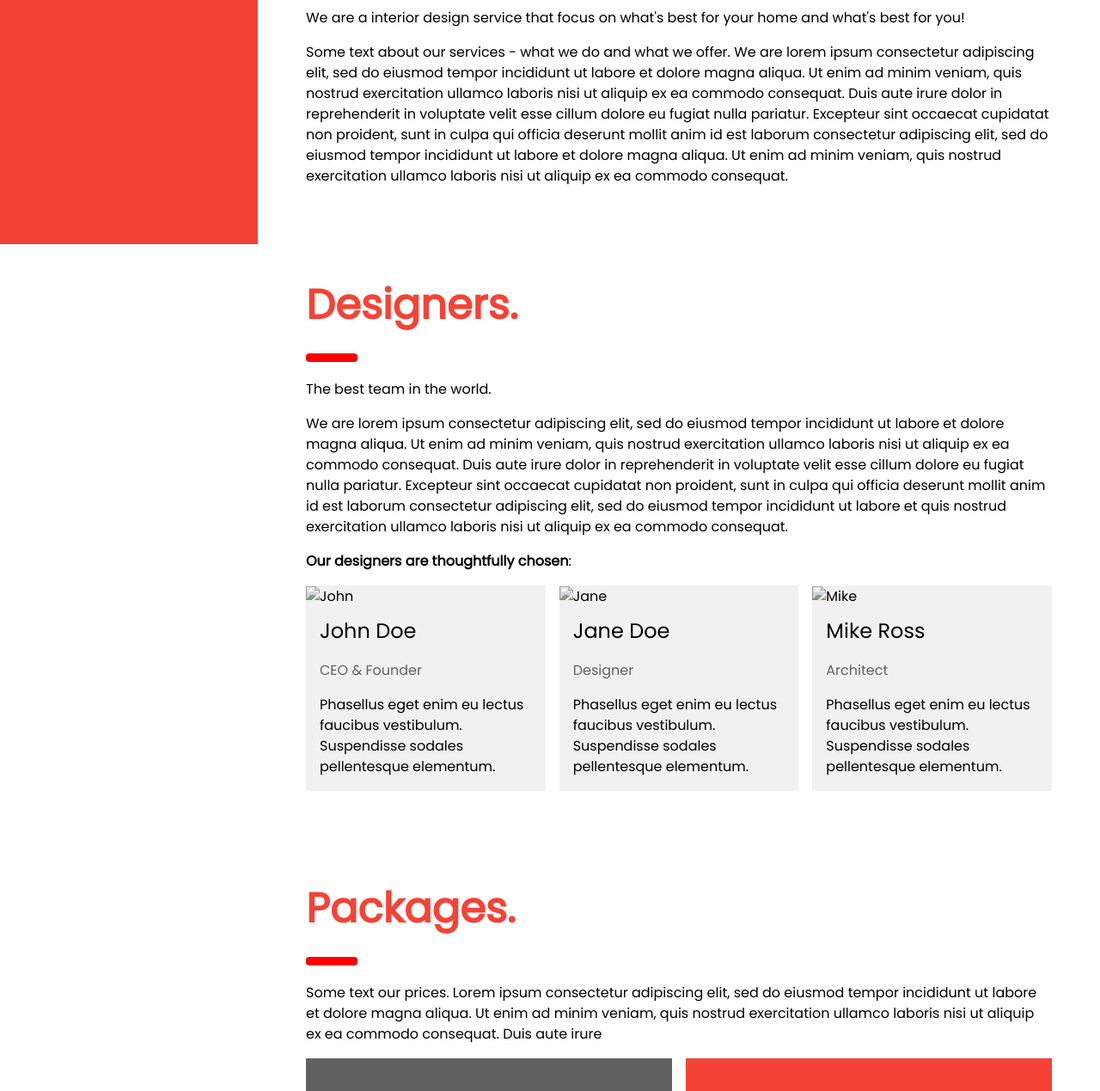
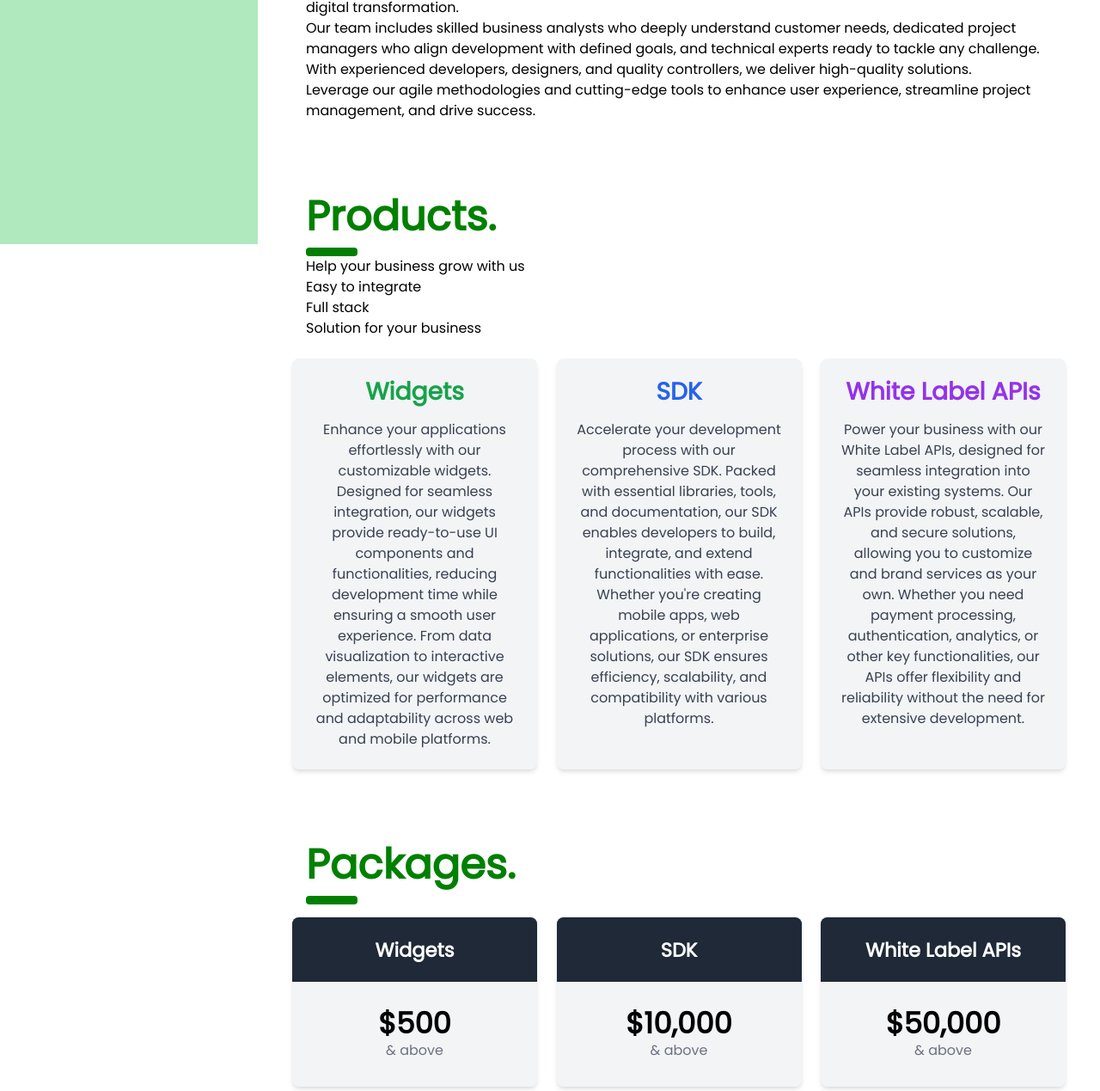
Before and after one commit to harshitcarret/service, a plain HTML site: page index.html in a window 1280 px wide. Shown: the part 516-1785 px from the top of the page at 86% size. Drawn offline with nearby package versions, Linux system fonts and the light colour scheme.

Commit message:
ui update

```diff
--- a/index.html
+++ b/index.html
@@ -1,7 +1,7 @@
 <!DOCTYPE html>
 <html lang="en">
   <head>
-    <title>W3.CSS Template</title>
+    <title>Onyx Labs</title>
     <meta charset="UTF-8" />
     <meta name="viewport" content="width=device-width, initial-scale=1" />
     <link rel="stylesheet" href="https://www.w3schools.com/w3css/4/w3.css" />
@@ -30,12 +30,19 @@
       .w3-half img:hover {
         opacity: 1;
       }
+      .greenBg {
+        background-color: #b0e9bd;
+      }
+      .greenColor {
+        color: #008000;
+      }
     </style>
+    <script src="https://cdn.tailwindcss.com"></script>
   </head>
   <body>
     <!-- Sidebar/menu -->
     <nav
-      class="w3-sidebar w3-red w3-collapse w3-top w3-large w3-padding"
+      class="w3-sidebar greenBg w3-collapse w3-top w3-large w3-padding"
       style="z-index: 3; width: 300px; font-weight: bold"
       id="mySidebar"
     >
@@ -48,9 +55,7 @@
         >Close Menu</a
       >
       <div class="w3-container">
-        <h3 class="w3-padding-64">
-          <b>Company<br />Name</b>
-        </h3>
+        <h3 class="w3-padding-64">Onyx Labs</h3>
       </div>
       <div class="w3-bar-block">
         <a
@@ -60,23 +65,18 @@
           >Home</a
         >
         <a
-          href="#showcase"
-          onclick="w3_close()"
-          class="w3-bar-item w3-button w3-hover-white"
-          >Showcase</a
-        >
-        <a
           href="#services"
           onclick="w3_close()"
           class="w3-bar-item w3-button w3-hover-white"
           >Services</a
         >
         <a
-          href="#designers"
+          href="#products"
           onclick="w3_close()"
           class="w3-bar-item w3-button w3-hover-white"
-          >Designers</a
+          >Products</a
         >
+
         <a
           href="#packages"
           onclick="w3_close()"
@@ -94,15 +94,15 @@
 
     <!-- Top menu on small screens -->
     <header
-      class="w3-container w3-top w3-hide-large w3-red w3-xlarge w3-padding"
+      class="w3-container w3-top w3-hide-large greenBg w3-xlarge w3-padding"
     >
       <a
         href="javascript:void(0)"
-        class="w3-button w3-red w3-margin-right"
+        class="w3-button greenBg w3-margin-right"
         onclick="w3_open()"
         >☰</a
       >
-      <span>Company Name</span>
+      <span>Onyx Labs</span>
     </header>
 
     <!-- Overlay effect when opening sidebar on small screens -->
@@ -118,9 +118,16 @@
     <div class="w3-main" style="margin-left: 340px; margin-right: 40px">
       <!-- Header -->
       <div class="w3-container" style="margin-top: 80px" id="showcase">
-        <h1 class="w3-jumbo"><b>Interior Design</b></h1>
-        <h1 class="w3-xxxlarge w3-text-red"><b>Showcase.</b></h1>
-        <hr style="width: 50px; border: 5px solid red" class="w3-round" />
+        <h1 class="text-6xl font-bold">
+          <b>Technological Solution delivered Expertly</b>
+        </h1>
+        <h1 class="text-4xl font-bold text-[#008000] pt-4 pb-2">
+          <b
+            >We are here to provide you with the best technological solutions as
+            per your needs.</b
+          >
+        </h1>
+        <hr style="width: 50px; border: 5px solid #008000" class="w3-round" />
       </div>
 
       <!-- Modal for full size images on click-->
@@ -141,152 +148,148 @@
 
       <!-- Services -->
       <div class="w3-container" id="services" style="margin-top: 75px">
-        <h1 class="w3-xxxlarge w3-text-red"><b>Services.</b></h1>
-        <hr style="width: 50px; border: 5px solid red" class="w3-round" />
-        <p>
-          We are a interior design service that focus on what's best for your
-          home and what's best for you!
+        <h1 class="w3-xxxlarge greenColor"><b>Services.</b></h1>
+        <hr style="width: 50px; border: 5px solid #008000" class="w3-round" />
+        <p class="pt-2">
+          We empower businesses to adapt and thrive in an evolving world through
+          strategic planning, leadership, and goal-oriented solutions. Our
+          expertise spans web, mobile, and cloud technologies, ensuring seamless
+          digital transformation.
         </p>
         <p>
-          Some text about our services - what we do and what we offer. We are
-          lorem ipsum consectetur adipiscing elit, sed do eiusmod tempor
-          incididunt ut labore et dolore magna aliqua. Ut enim ad minim veniam,
-          quis nostrud exercitation ullamco laboris nisi ut aliquip ex ea
-          commodo consequat. Duis aute irure dolor in reprehenderit in voluptate
-          velit esse cillum dolore eu fugiat nulla pariatur. Excepteur sint
-          occaecat cupidatat non proident, sunt in culpa qui officia deserunt
-          mollit anim id est laborum consectetur adipiscing elit, sed do eiusmod
-          tempor incididunt ut labore et dolore magna aliqua. Ut enim ad minim
-          veniam, quis nostrud exercitation ullamco laboris nisi ut aliquip ex
-          ea commodo consequat.
+          Our team includes skilled business analysts who deeply understand
+          customer needs, dedicated project managers who align development with
+          defined goals, and technical experts ready to tackle any challenge.
+          With experienced developers, designers, and quality controllers, we
+          deliver high-quality solutions.
+        </p>
+        <p>
+          Leverage our agile methodologies and cutting-edge tools to enhance
+          user experience, streamline project management, and drive success.
         </p>
       </div>
 
       <!-- Designers -->
-      <div class="w3-container" id="designers" style="margin-top: 75px">
-        <h1 class="w3-xxxlarge w3-text-red"><b>Designers.</b></h1>
-        <hr style="width: 50px; border: 5px solid red" class="w3-round" />
-        <p>The best team in the world.</p>
-        <p>
-          We are lorem ipsum consectetur adipiscing elit, sed do eiusmod tempor
-          incididunt ut labore et dolore magna aliqua. Ut enim ad minim veniam,
-          quis nostrud exercitation ullamco laboris nisi ut aliquip ex ea
-          commodo consequat. Duis aute irure dolor in reprehenderit in voluptate
-          velit esse cillum dolore eu fugiat nulla pariatur. Excepteur sint
-          occaecat cupidatat non proident, sunt in culpa qui officia deserunt
-          mollit anim id est laborum consectetur adipiscing elit, sed do eiusmod
-          tempor incididunt ut labore et quis nostrud exercitation ullamco
-          laboris nisi ut aliquip ex ea commodo consequat.
-        </p>
-        <p><b>Our designers are thoughtfully chosen</b>:</p>
+      <div class="w3-container" id="products" style="margin-top: 75px">
+        <h1 class="w3-xxxlarge greenColor"><b>Products.</b></h1>
+        <hr style="width: 50px; border: 5px solid #008000" class="w3-round" />
+        <p>Help your business grow with us</p>
+        <ul class="pb-6">
+          <li>Easy to integrate</li>
+          <li>Full stack</li>
+          <li>Solution for your business</li>
+        </ul>
       </div>
 
       <!-- The Team -->
-      <div class="w3-row-padding w3-grayscale">
-        <div class="w3-col m4 w3-margin-bottom">
-          <div class="w3-light-grey">
-            <img src="/w3images/team2.jpg" alt="John" style="width: 100%" />
-            <div class="w3-container">
-              <h3>John Doe</h3>
-              <p class="w3-opacity">CEO & Founder</p>
-              <p>
-                Phasellus eget enim eu lectus faucibus vestibulum. Suspendisse
-                sodales pellentesque elementum.
-              </p>
-            </div>
+      <div class="grid grid-cols-1 md:grid-cols-2 lg:grid-cols-3 gap-6">
+        <!-- Widgets -->
+        <div class="bg-gray-100 rounded-lg shadow-md p-6">
+          <div class="text-center">
+            <h3 class="text-3xl font-bold text-green-600 mb-4">Widgets</h3>
+            <p class="text-gray-700">
+              Enhance your applications effortlessly with our customizable
+              widgets. Designed for seamless integration, our widgets provide
+              ready-to-use UI components and functionalities, reducing
+              development time while ensuring a smooth user experience. From
+              data visualization to interactive elements, our widgets are
+              optimized for performance and adaptability across web and mobile
+              platforms.
+            </p>
           </div>
         </div>
-        <div class="w3-col m4 w3-margin-bottom">
-          <div class="w3-light-grey">
-            <img src="/w3images/team1.jpg" alt="Jane" style="width: 100%" />
-            <div class="w3-container">
-              <h3>Jane Doe</h3>
-              <p class="w3-opacity">Designer</p>
-              <p>
-                Phasellus eget enim eu lectus faucibus vestibulum. Suspendisse
-                sodales pellentesque elementum.
-              </p>
-            </div>
+
+        <!-- SDK -->
+        <div class="bg-gray-100 rounded-lg shadow-md p-6">
+          <div class="text-center">
+            <h3 class="text-3xl font-bold text-blue-600 mb-4">SDK</h3>
+            <p class="text-gray-700">
+              Accelerate your development process with our comprehensive SDK.
+              Packed with essential libraries, tools, and documentation, our SDK
+              enables developers to build, integrate, and extend functionalities
+              with ease. Whether you're creating mobile apps, web applications,
+              or enterprise solutions, our SDK ensures efficiency, scalability,
+              and compatibility with various platforms.
+            </p>
           </div>
         </div>
-        <div class="w3-col m4 w3-margin-bottom">
-          <div class="w3-light-grey">
-            <img src="/w3images/team3.jpg" alt="Mike" style="width: 100%" />
-            <div class="w3-container">
-              <h3>Mike Ross</h3>
-              <p class="w3-opacity">Architect</p>
-              <p>
-                Phasellus eget enim eu lectus faucibus vestibulum. Suspendisse
-                sodales pellentesque elementum.
-              </p>
-            </div>
+
+        <!-- White Label APIs -->
+        <div class="bg-gray-100 rounded-lg shadow-md p-6">
+          <div class="text-center">
+            <h3 class="text-3xl font-bold text-purple-600 mb-4">
+              White Label APIs
+            </h3>
+            <p class="text-gray-700">
+              Power your business with our White Label APIs, designed for
+              seamless integration into your existing systems. Our APIs provide
+              robust, scalable, and secure solutions, allowing you to customize
+              and brand services as your own. Whether you need payment
+              processing, authentication, analytics, or other key
+              functionalities, our APIs offer flexibility and reliability
+              without the need for extensive development.
+            </p>
           </div>
         </div>
       </div>
 
       <!-- Packages / Pricing Tables -->
       <div class="w3-container" id="packages" style="margin-top: 75px">
-        <h1 class="w3-xxxlarge w3-text-red"><b>Packages.</b></h1>
-        <hr style="width: 50px; border: 5px solid red" class="w3-round" />
-        <p>
-          Some text our prices. Lorem ipsum consectetur adipiscing elit, sed do
-          eiusmod tempor incididunt ut labore et dolore magna aliqua. Ut enim ad
-          minim veniam, quis nostrud exercitation ullamco laboris nisi ut
-          aliquip ex ea commodo consequat. Duis aute irure
-        </p>
+        <h1 class="w3-xxxlarge greenColor"><b>Packages.</b></h1>
+        <hr style="width: 50px; border: 5px solid #008000" class="w3-round" />
+        <p></p>
       </div>
 
-      <div class="w3-row-padding">
-        <div class="w3-half w3-margin-bottom">
-          <ul class="w3-ul w3-light-grey w3-center">
-            <li class="w3-dark-grey w3-xlarge w3-padding-32">Basic</li>
-            <li class="w3-padding-16">Floorplanning</li>
-            <li class="w3-padding-16">10 hours support</li>
-            <li class="w3-padding-16">Photography</li>
-            <li class="w3-padding-16">20% furniture discount</li>
-            <li class="w3-padding-16">Good deals</li>
-            <li class="w3-padding-16">
-              <h2>$ 199</h2>
-              <span class="w3-opacity">per room</span>
-            </li>
-            <li class="w3-light-grey w3-padding-24">
-              <button
-                class="w3-button w3-white w3-padding-large w3-hover-black"
-              >
-                Sign Up
-              </button>
-            </li>
-          </ul>
+      <div class="grid grid-cols-1 md:grid-cols-2 lg:grid-cols-3 gap-6 mt-4">
+        <!-- Widgets -->
+        <div class="bg-gray-100 text-center rounded-lg shadow-md">
+          <div
+            class="bg-gray-800 text-white text-2xl font-bold py-6 rounded-t-lg"
+          >
+            Widgets
+          </div>
+          <div class="py-8">
+            <h2 class="text-4xl font-semibold">$500</h2>
+            <span class="text-gray-500"> & above</span>
+          </div>
         </div>
 
-        <div class="w3-half">
-          <ul class="w3-ul w3-light-grey w3-center">
-            <li class="w3-red w3-xlarge w3-padding-32">Pro</li>
-            <li class="w3-padding-16">Floorplanning</li>
-            <li class="w3-padding-16">50 hours support</li>
-            <li class="w3-padding-16">Photography</li>
-            <li class="w3-padding-16">50% furniture discount</li>
-            <li class="w3-padding-16">GREAT deals</li>
-            <li class="w3-padding-16">
-              <h2>$ 249</h2>
-              <span class="w3-opacity">per room</span>
-            </li>
-            <li class="w3-light-grey w3-padding-24">
-              <button class="w3-button w3-red w3-padding-large w3-hover-black">
-                Sign Up
-              </button>
-            </li>
-          </ul>
+        <!-- SDK -->
+        <div class="bg-gray-100 text-center rounded-lg shadow-md">
+          <div
+            class="bg-gray-800 text-white text-2xl font-bold py-6 rounded-t-lg"
+          >
+            SDK
+          </div>
+          <div class="py-8">
+            <h2 class="text-4xl font-semibold">$10,000</h2>
+            <span class="text-gray-500"> & above</span>
+          </div>
+        </div>
+
+        <!-- White Label APIs -->
+        <div class="bg-gray-100 text-center rounded-lg shadow-md">
+          <div
+            class="bg-gray-800 text-white text-2xl font-bold py-6 rounded-t-lg"
+          >
+            White Label APIs
+          </div>
+          <div class="py-8">
+            <h2 class="text-4xl font-semibold">$50,000</h2>
+            <span class="text-gray-500"> & above</span>
+          </div>
         </div>
       </div>
 
       <!-- Contact -->
       <div class="w3-container" id="contact" style="margin-top: 75px">
-        <h1 class="w3-xxxlarge w3-text-red"><b>Contact.</b></h1>
-        <hr style="width: 50px; border: 5px solid red" class="w3-round" />
+        <h1 class="w3-xxxlarge greenColor"><b>Contact.</b></h1>
+        <hr style="width: 50px; border: 5px solid #008000" class="w3-round" />
         <p>
-          Do you want us to style your home? Fill out the form and fill me in
-          with the details :) We love meeting new people!
+          Customer satisfaction is our highest priority! Our support team is
+          available 24/7 to assist you with any questions about our platform and
+          services. Reach out to us anytime through your preferred communication
+          channel.
         </p>
         <form action="/action_page.php" target="_blank">
           <div class="w3-section">
@@ -318,7 +321,7 @@
           </div>
           <button
             type="submit"
-            class="w3-button w3-block w3-padding-large w3-red w3-margin-bottom"
+            class="w3-button w3-block w3-padding-large greenBg w3-margin-bottom"
           >
             Send Message
           </button>
@@ -332,18 +335,7 @@
     <div
       class="w3-light-grey w3-container w3-padding-32"
       style="margin-top: 75px; padding-right: 58px"
-    >
-      <p class="w3-right">
-        Powered by
-        <a
-          href="https://www.w3schools.com/w3css/default.asp"
-          title="W3.CSS"
-          target="_blank"
-          class="w3-hover-opacity"
-          >w3.css</a
-        >
-      </p>
-    </div>
+    ></div>
 
     <script>
       // Script to open and close sidebar
```
Also changed, not shown: image3.png (added).
